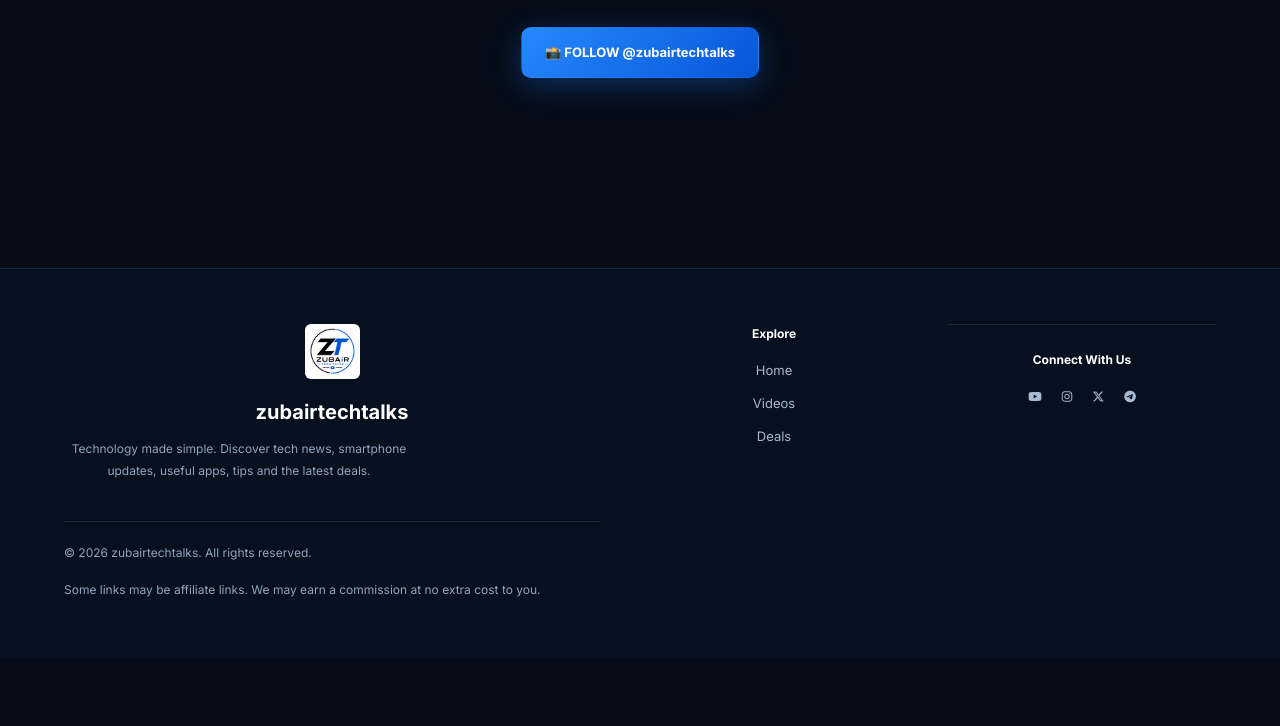
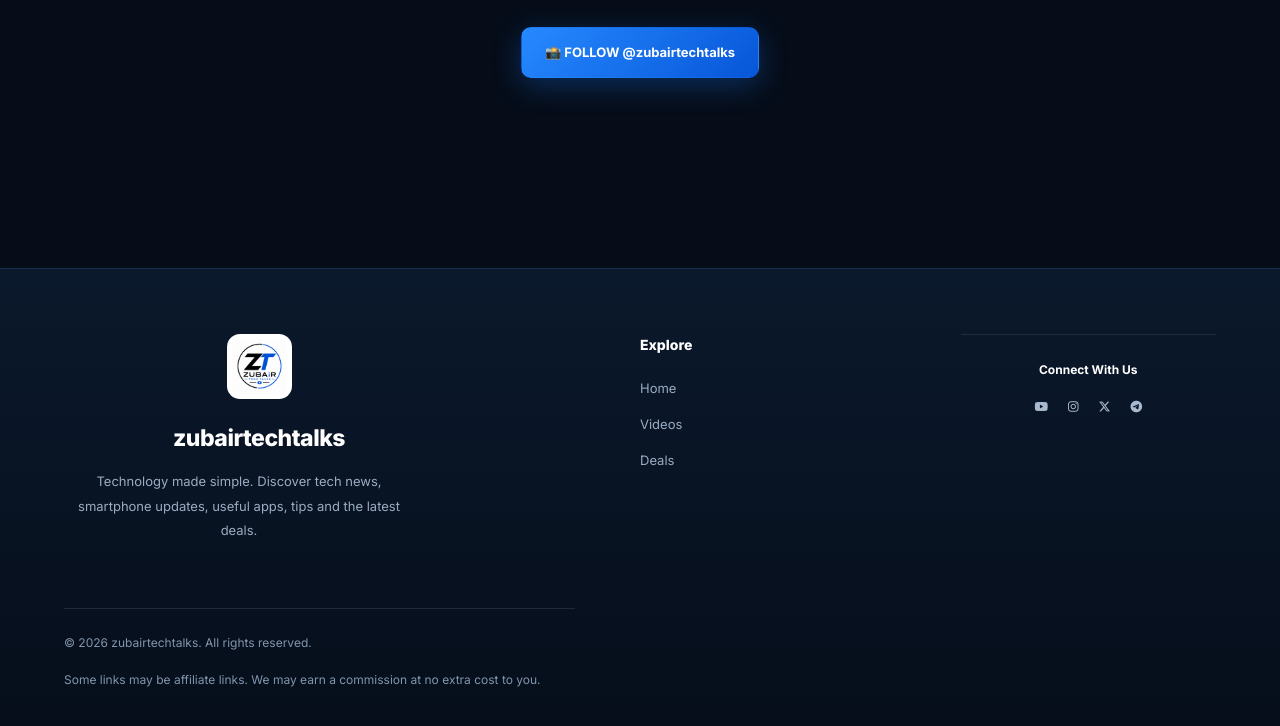
Before and after one commit to Zubairgit421/zubairtechtalks, a plain HTML site: page index.html in a window 1280 px wide. Shown: the part 2950-3676 px from the top of the page. Before the commit the page ends 3608 px from the top, so only its background shows below. Drawn offline with nearby package versions, Linux system fonts and the light colour scheme; no server answers.

Commit message:
Add premium professional footer styles

```diff
--- a/index.html
+++ b/index.html
@@ -1619,6 +1619,137 @@ footer p {
   height: 48px;
   font-size: 21px;
 }
+
+/* PREMIUM PROFESSIONAL FOOTER */
+
+.site-footer {
+  position: relative;
+  margin-top: 70px;
+  padding: 65px 0 25px;
+  background: linear-gradient(180deg, #0b192c 0%, #050d19 100%);
+  border-top: 1px solid rgba(85,166,255,.22);
+}
+
+.footer-main {
+  display: grid;
+  grid-template-columns: 2fr 1fr 1fr;
+  gap: 65px;
+  padding-bottom: 45px;
+  align-items: start;
+}
+
+.footer-brand {
+  max-width: 390px;
+}
+
+.footer-brand img {
+  width: 65px;
+  height: 65px;
+  object-fit: contain;
+  padding: 5px;
+  background: #fff;
+  border-radius: 13px;
+  margin-bottom: 16px;
+}
+
+.footer-brand h3 {
+  color: #fff;
+  font-size: 23px;
+  font-weight: 800;
+  letter-spacing: -.5px;
+  margin-bottom: 12px;
+}
+
+.footer-brand p {
+  color: #9aacc3;
+  font-size: 13px;
+  line-height: 1.9;
+  max-width: 350px;
+}
+
+.footer-links {
+  display: flex;
+  flex-direction: column;
+  align-items: flex-start;
+  gap: 15px;
+}
+
+.footer-links h4 {
+  color: #fff;
+  font-size: 14px;
+  font-weight: 800;
+  margin-bottom: 7px;
+}
+
+.footer-links a {
+  color: #9aacc3;
+  font-size: 13px;
+  display: flex;
+  align-items: center;
+  gap: 10px;
+  transition: color .25s ease, transform .25s ease;
+}
+
+.footer-links a:hover {
+  color: #55a6ff;
+  transform: translateX(4px);
+}
+
+.footer-links a i {
+  color: #55a6ff;
+  font-size: 17px;
+  width: 20px;
+}
+
+.footer-bottom {
+  border-top: 1px solid rgba(255,255,255,.10);
+  padding-top: 23px;
+  display: flex;
+  justify-content: space-between;
+  align-items: center;
+  gap: 15px;
+  flex-wrap: wrap;
+}
+
+.footer-bottom p {
+  color: #8295ad;
+  font-size: 12px;
+  line-height: 1.8;
+}
+
+/* MOBILE FOOTER */
+
+@media(max-width:700px) {
+  .site-footer {
+    padding: 45px 0 22px;
+  }
+
+  .footer-main {
+    grid-template-columns: 1fr 1fr;
+    gap: 35px 20px;
+  }
+
+  .footer-brand {
+    grid-column: 1 / -1;
+    max-width: 100%;
+  }
+
+  .footer-bottom {
+    flex-direction: column;
+    align-items: flex-start;
+  }
+}
+
+@media(max-width:420px) {
+  .footer-main {
+    gap: 28px 14px;
+  }
+
+  .footer-brand h3 {
+    font-size: 20px;
+  }
+}
+
   </style>
   <link rel="stylesheet" href="https://cdnjs.cloudflare.com/ajax/libs/font-awesome/6.7.2/css/all.min.css">
 </head>
```
